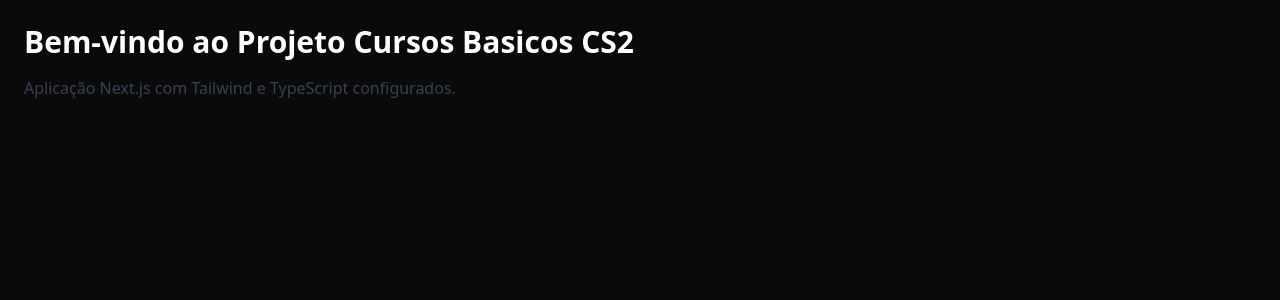
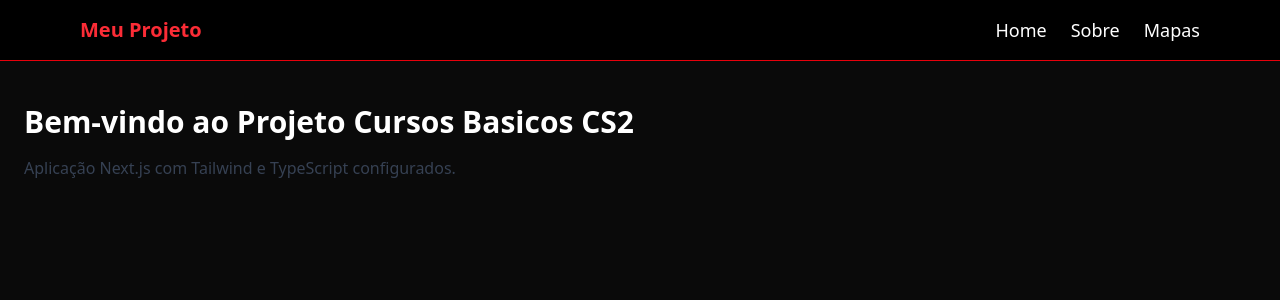
Before and after one commit to Smxke28/sitecs2, a Next.js app: page / in a window 1280 px wide. Shown: the top 300 px of the page. Built offline with nearby package versions, Linux system fonts and the light colour scheme.

Commit message:
feat: descrição curta da mudança

```diff
--- a/src/app/layout.tsx
+++ b/src/app/layout.tsx
@@ -1,19 +1,21 @@
-import './globals.css';
-import React from 'react';
+import './globals.css'
+import type { Metadata } from 'next'
+import Navbar from '../components/Navbar'
 
-export const metadata = {
-  title: 'CS2',
-  description: 'Projeto CS2'
-};
+export const metadata: Metadata = {
+  title: 'Meu Projeto',
+  description: 'Descrição do meu projeto',
+}
 
 export default function RootLayout({ children }: { children: React.ReactNode }) {
   return (
     <html lang="pt-BR">
-      <body>
-        <main className="min-h-screen flex flex-col">
+      <body className="bg-black text-white">
+        <Navbar />
+        <div className="pt-20"> {/* empurra o conteúdo para baixo */}
           {children}
-        </main>
+        </div>
       </body>
     </html>
-  );
+  )
 }
--- a/src/components/Navbar.tsx
+++ b/src/components/Navbar.tsx
@@ -1,116 +1,64 @@
-"use client";
+'use client';
 
-import Link from "next/link";
-import { useState } from "react";
-import { Menu, X } from "lucide-react"; // ícones
+import Link from 'next/link';
+import { useState } from 'react';
+import { Menu, X } from 'lucide-react';
 
 export default function Navbar() {
-  const [openDropdown, setOpenDropdown] = useState(false);
-  const [openMobile, setOpenMobile] = useState(false);
+  const [open, setOpen] = useState(false);
 
   return (
-    <nav className="fixed top-0 left-0 w-full bg-black text-white shadow-md z-50 border-b border-red-600">
-      <div className="max-w-6xl mx-auto flex items-center justify-between px-6 py-4">
+    <nav className="bg-black text-white border-b border-red-600 fixed top-0 left-0 w-full z-50">
+      <div className="max-w-6xl mx-auto flex items-center justify-between p-4">
 
         {/* LOGO */}
-        <h1 className="text-xl font-bold text-red-500">
-          Aprenda o Básico do CS2
-        </h1>
+        <h1 className="text-xl font-bold text-red-500">Meu Projeto</h1>
 
-        {/* ===== MENU DESKTOP ===== */}
-        <ul className="hidden md:flex items-center gap-6">
+        {/* MENU HAMBÚRGUER (mobile) */}
+        <button
+          className="md:hidden"
+          onClick={() => setOpen(!open)}
+        >
+          {open ? <X size={28} /> : <Menu size={28} />}
+        </button>
 
-          <li>
-            <Link href="/" className="hover:text-red-500 transition">Início</Link>
+        {/* LINKS DESKTOP */}
+        <ul className="hidden md:flex gap-6 text-lg">
+          <li><Link href="/">Home</Link></li>
+          <li><Link href="/sobre">Sobre</Link></li>
+
+          {/* Dropdown Mapas */}
+          <li className="relative group">
+            <span className="cursor-pointer">Mapas</span>
+
+            <ul className="absolute hidden group-hover:flex flex-col bg-black border border-red-600 p-2 mt-2 w-40">
+              <Link href="/Mapas/Dust" className="hover:text-red-500">Dust</Link>
+              <Link href="/Mapas/Mirage" className="hover:text-red-500">Mirage</Link>
+              <Link href="/Mapas/Nuke" className="hover:text-red-500">Nuke</Link>
+              <Link href="/Mapas/Inferno" className="hover:text-red-500">Inferno</Link>
+              <Link href="/Mapas/Vertigo" className="hover:text-red-500">Vertigo</Link>
+            </ul>
           </li>
 
-          <li>
-            <Link href="/Sobre" className="hover:text-red-500 transition">Sobre</Link>
-          </li>
-
-          {/* DROPDOWN */}
-          <li
-            className="relative"
-            onMouseEnter={() => setOpenDropdown(true)}
-            onMouseLeave={() => setOpenDropdown(false)}
-          >
-            <span className="hover:text-red-500 cursor-pointer transition">
-              Mapas ▾
-            </span>
-
-            {openDropdown && (
-              <ul className="absolute top-6 left-0 bg-gray-900 border border-red-600 rounded-md shadow-lg w-40 p-2 flex flex-col">
-
-                <Link href="/Mapas/Mirage" className="px-3 py-2 hover:bg-red-700 rounded">
-                  Módulo 1
-                </Link>
-
-                <Link href="/Mapas/Dust" className="px-3 py-2 hover:bg-red-700 rounded">
-                  Módulo 2
-                </Link>
-
-                <Link href="/Mapas/Inferno" className="px-3 py-2 hover:bg-red-700 rounded">
-                  Módulo 3
-                </Link>
-
-                <Link href="/Mapas/Overpass" className="px-3 py-2 hover:bg-red-700 rounded">
-                  Módulo 4
-                </Link>
-              </ul>
-            )}
-          </li>
         </ul>
-
-        {/* ===== BOTÃO MOBILE ===== */}
-        <button
-          className="md:hidden"
-          onClick={() => setOpenMobile(!openMobile)}
-        >
-          {openMobile ? <X size={28} /> : <Menu size={28} />}
-        </button>
       </div>
 
-      {/* Menu Teste para Mobile */}
-      {openMobile && (
-        <div className="md:hidden bg-black w-full px-6 py-4 flex flex-col gap-4 border-t border-red-600">
+      {/* MENU MOBILE */}
+      {open && (
+        <div className="md:hidden bg-black border-t border-red-600 p-4 flex flex-col gap-4">
+          <Link href="/" onClick={() => setOpen(false)}>Home</Link>
+          <Link href="/sobre" onClick={() => setOpen(false)}>Sobre</Link>
 
-          <Link href="/" className="hover:text-red-500" onClick={() => setOpenMobile(false)}>
-            Início
-          </Link>
-
-          <Link href="/Sobre" className="hover:text-red-500" onClick={() => setOpenMobile(false)}>
-            Sobre
-          </Link>
-
-          {/* Dropdown mobile */}
-          <div className="flex flex-col">
-            <button
-              className="text-left hover:text-red-500"
-              onClick={() => setOpenDropdown(!openDropdown)}
-            >
-              Mapas ▾
-            </button>
-
-            {openDropdown && (
-              <div className="ml-4 mt-2 flex flex-col gap-2">
-
-                <Link href="/Mapas/Mirage" className="hover:text-red-500" onClick={() => setOpenMobile(false)}>
-                  Módulo 1
-                </Link>
-
-                <Link href="/Mapas/Dust" className="hover:text-red-500" onClick={() => setOpenMobile(false)}>
-                  Módulo 2
-                </Link>
-
-                <Link href="/Mapas/Inferno" className="hover:text-red-500" onClick={() => setOpenMobile(false)}>
-                  Módulo 3
-                </Link>
-
-                <Link href="/Mapas/Overpass" className="hover:text-red-500" onClick={() => setOpenMobile(false)}>
-                  Módulo 4
-                </Link>
-              </div>
-            )}
+          {/* Mapas */}
+          <div>
+            <p className="font-semibold mb-2">Mapas</p>
+            <div className="flex flex-col gap-2 pl-4">
+              <Link href="/Mapas/Dust">Dust</Link>
+              <Link href="/Mapas/Mirage">Mirage</Link>
+              <Link href="/Mapas/Nuke">Nuke</Link>
+              <Link href="/Mapas/Inferno">Inferno</Link>
+              <Link href="/Mapas/Vertigo">Vertigo</Link>
+            </div>
           </div>
         </div>
       )}
```
